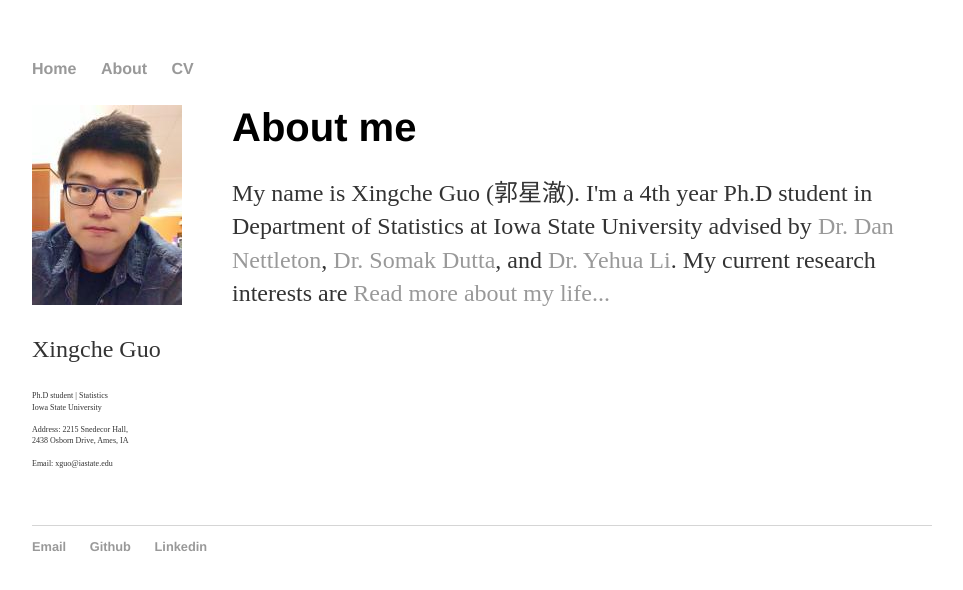
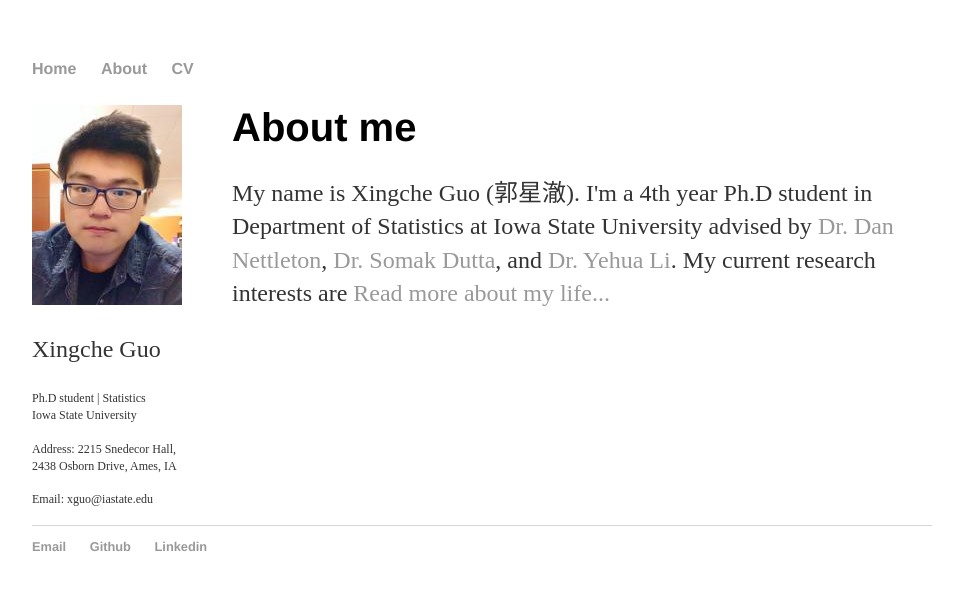
Before and after one commit to xingcheg/xingcheg.github.io, a Jekyll site: the page built from index.html, in a window 1280 px wide. Shown: the top 590 px of the page, without its empty margins (158-1121 px from the left). Built offline with Jekyll 4.4.1, drawn with Linux system fonts in a browser that asks for light colours.

Commit message:
Update default.html

```diff
--- a/_layouts/default.html
+++ b/_layouts/default.html
@@ -17,7 +17,7 @@
 				<div class="leftbox">
 					<img src="https://github.com/xingcheg/xingcheg.github.io/raw/master/img/logo.jpg" alt="photo" style="width:150px;height:200px;">
 					<p>Xingche Guo </p>
-					<p style="font-size:50%;"> Ph.D student | Statistics <br>
+					<p style="font-size:75%;"> Ph.D student | Statistics <br>
 					Iowa State University <br><br>
 					Address: 2215 Snedecor Hall, <br>
 					2438 Osborn Drive, Ames, IA <br><br>
```
